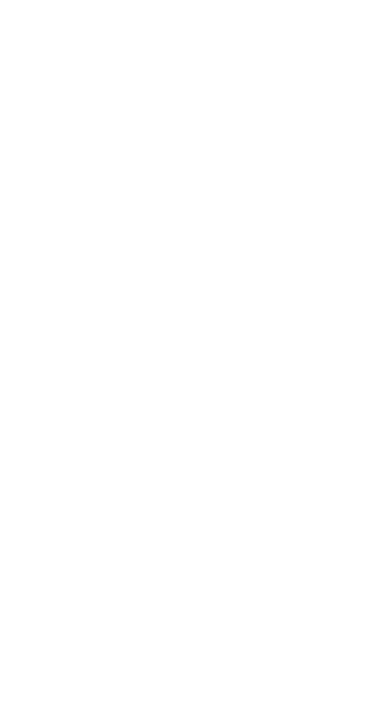
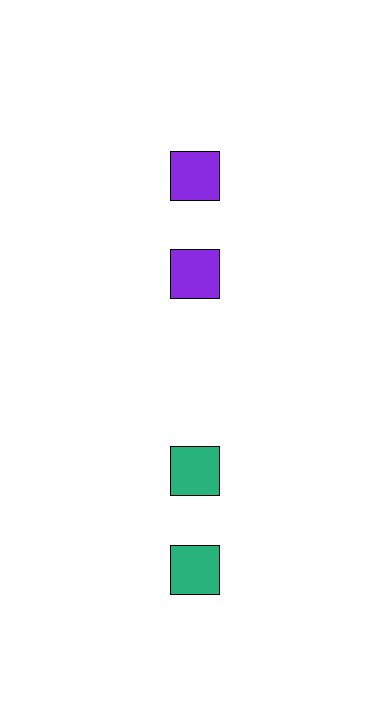
Before and after one commit to Alireza-Asghari/media-query-example, a plain HTML site: page index.html in a window 390 px wide. Drawn offline with Linux system fonts and the light colour scheme.

Commit message:
creating mobile layout

```diff
--- a/style.css
+++ b/style.css
@@ -88,3 +88,48 @@ body{
         border: 1px solid black;
       }
 }
+@media screen and (min-width: 100px) and (max-width:400px) {
+    body{
+        display: flex;
+        justify-content: center;
+        align-items: center;
+    }
+    .main-box{
+        height: 70%;
+        width: 70%;
+        display: flex;
+        flex-direction: column;
+        justify-content: space-around;
+        align-items: center;
+    }
+    .top-box{
+        height: 50%;
+        display: flex;
+        justify-content: space-around;
+        flex-direction: column;
+    }
+    .bottum-box{
+        height: 50%;
+        display: flex;
+        justify-content: space-around;
+        flex-direction: column;
+    }
+    .top-box div{
+        height: 50px;
+        width: 50px;
+        background-color: blueviolet;
+        border: 1px solid black;
+    }
+    .bottum-box div{
+        height: 50px;
+        width: 50px;
+        background-color: rgb(40, 179, 125);
+        border: 1px solid black;
+      }
+    .div1{
+        visibility: hidden;
+    }
+    .div2{
+        visibility: hidden;
+    }
+}
```
Also changed, not shown: index.html (+1 -1 lines).
